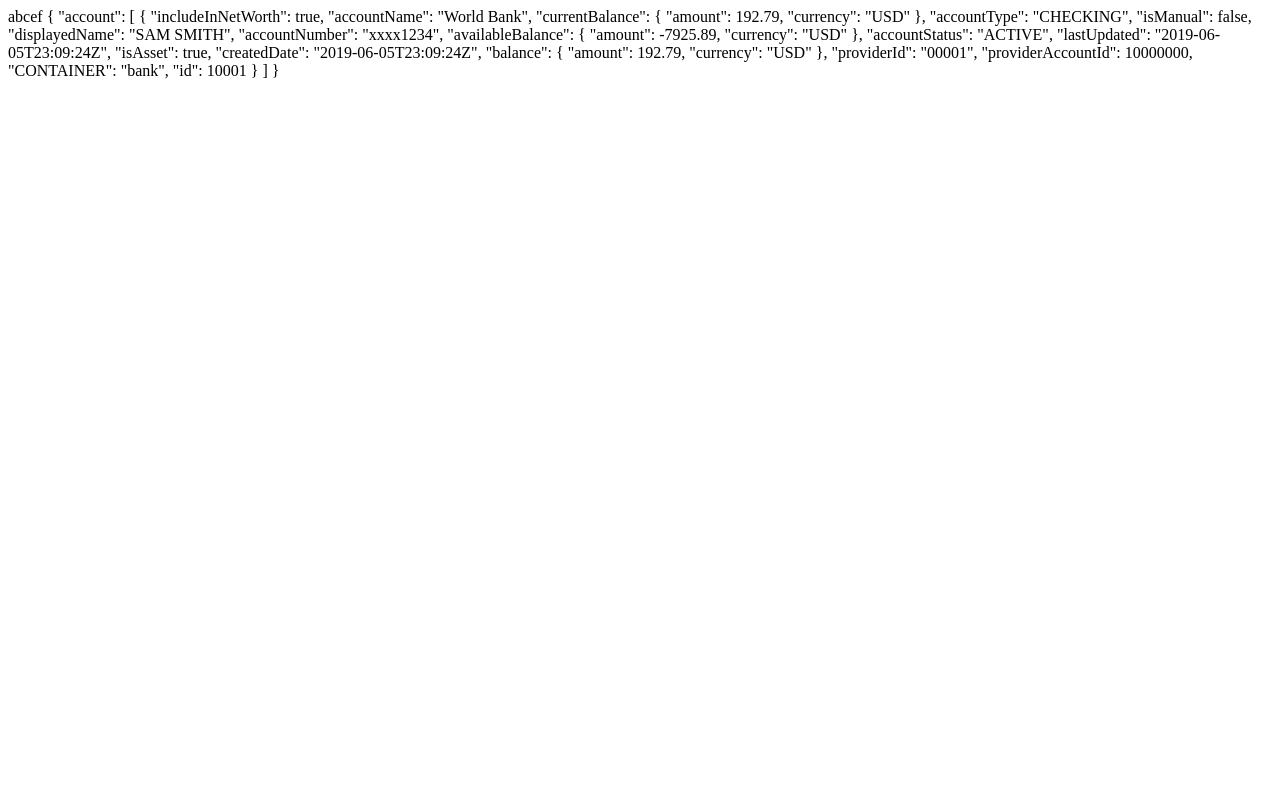
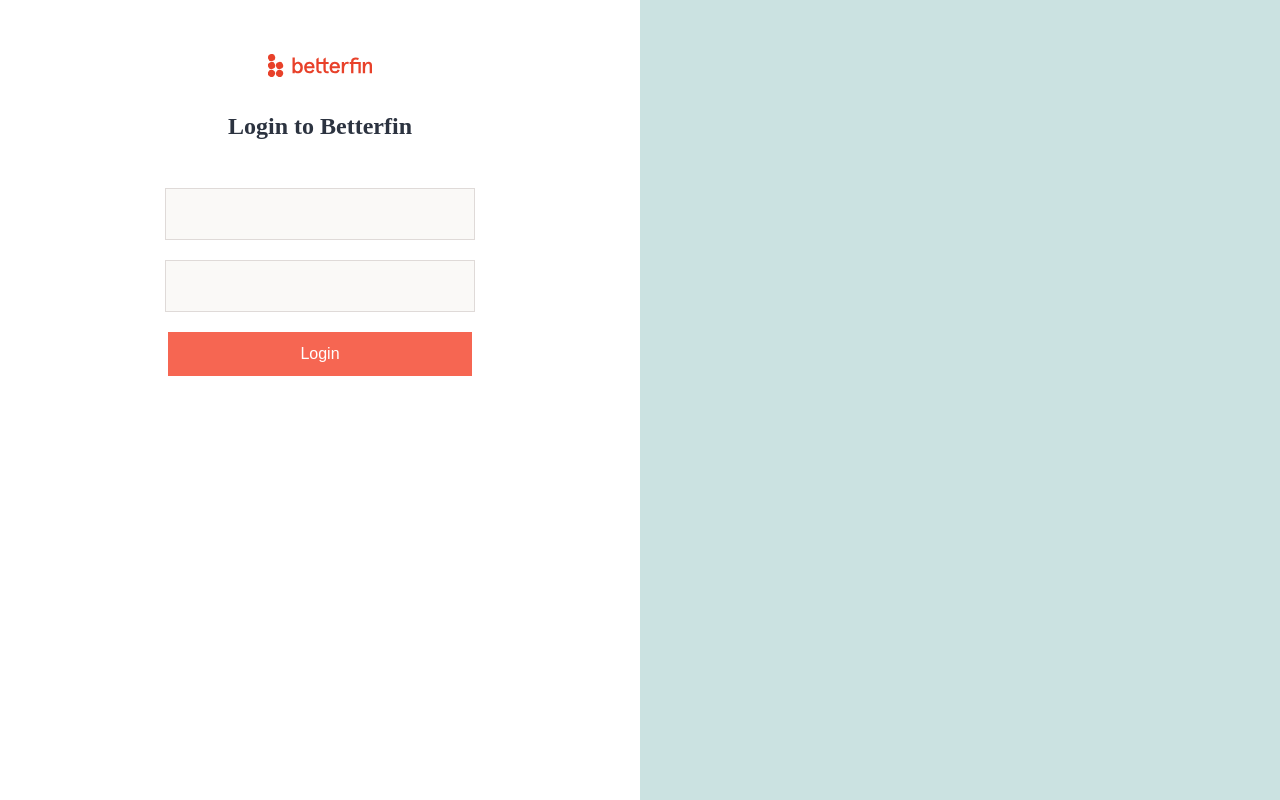
Before and after one commit to loama/betterfin-test, a Vue app: page / in a window 1280 px wide. Built offline with nearby package versions, Linux system fonts and the light colour scheme.

Commit message:
add login page and colors

```diff
--- a/src/App.vue
+++ b/src/App.vue
@@ -1,6 +1,8 @@
 <template>
   <div id="app">
-    abcef
+    <div id="navbar">
+      <img class="logo" src="./assets/logo.svg">
+    </div>
 
     {{accounts}}
     <transactions />
@@ -38,5 +40,39 @@
 </script>
 
 <style lang="sass">
+html, body
+  margin: 0
+  padding: 0
+  // COLORS
+  --primary: #F66652
+  --primary-interacted: rgba(240, 102, 82, 90)
+  --primary-lightened: rgba(240, 102, 82, 33)
+  --secondary: #537871
+  --secondary-interacted: rgba(83, 120, 113, 90)
+  --secondary-lightened: rgba(83, 120, 113, 33)
+  --stroke: #DFDAD8
+  --stroke-light: rgba(223, 218, 216, 90)
+  --stroke-darkened: rgba(83, 120, 113, 33)
+  --text-dark: #2C3340
+  --success: #A7C958
+  --white: #FFF
+  --almost-white: #FAF9F7
+
 #app
+  color: var(--text-dark)
+  padding-top: 56px
+
+  #navbar
+    background: #FFF
+    box-shadow: 1px 0 10px #596273
+    height: 48px
+    left: 0
+    position: fixed
+    top: 0
+    width: 100vw
+
+    .logo
+      display: block
+      margin: 12px auto
+      width: 104px
 </style>
--- a/src/views/loginPage.vue
+++ b/src/views/loginPage.vue
@@ -1,3 +1,92 @@
 <template>
-  <div></div>
+  <div id="loginPage">
+    <form id="loginForm">
+      <img class="logo" src="../assets/logo.svg">
+      <h2> Login to Betterfin </h2>
+
+      <div class="input">
+        <div class="placeholder"></div>
+        <input type="email">
+      </div>
+
+      <div class="input">
+        <div class="placeholder"></div>
+        <input type="password">
+      </div>
+
+      <input type="submit" value="Login">
+    </form>
+
+    <div id="loginImage"></div>
+  </div>
 </template>
+
+<script>
+export default {
+
+}
+</script>
+
+<style lang="sass" scoped>
+#loginPage
+  background: #FFF
+  height: 100vh
+  left: 0
+  position: fixed
+  top: 0
+  width: 100vw
+  z-index: 100
+
+  #loginForm
+    text-align: center
+    width: 100vw
+
+    .logo
+      display: block
+      margin: 54px auto 36px auto
+      width: 104px
+
+    h2
+      margin-bottom: 48px
+
+    .input
+      position: relative
+
+      .placeholder
+        left: 0
+        position: absolute
+        top: 0
+
+      input
+        background: var(--almost-white)
+        border: 1px solid var(--stroke)
+        height: 48px
+        margin-bottom: 20px
+        outline: none
+        width: 304px
+
+        &:focus
+          border: 1px solid var(--stroke-darkened)
+
+    input[type="submit"]
+      background: var(--primary)
+      border: none
+      color: var(--white)
+      font-size: 16px
+      height: 44px
+      width: 304px
+
+@media (min-width: 1024px)
+  #loginPage
+    #loginForm
+      display: inline-block
+      height: 100vh
+      width: 50vw
+      vertical-align: top
+
+    #loginImage
+      background: #CBE2E1
+      height: 100vh
+      display: inline-block
+      width: 50vw
+</style>
```
